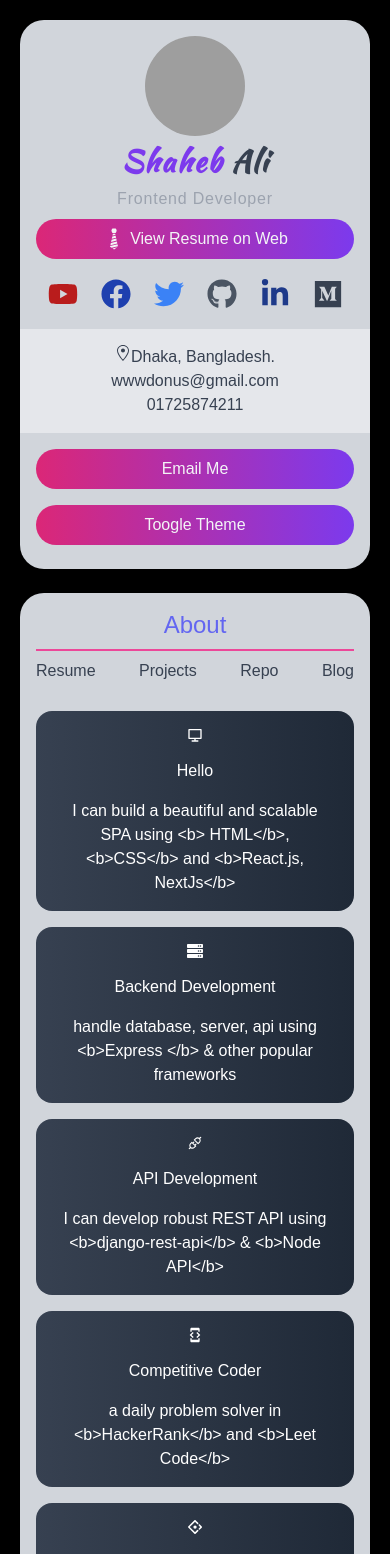
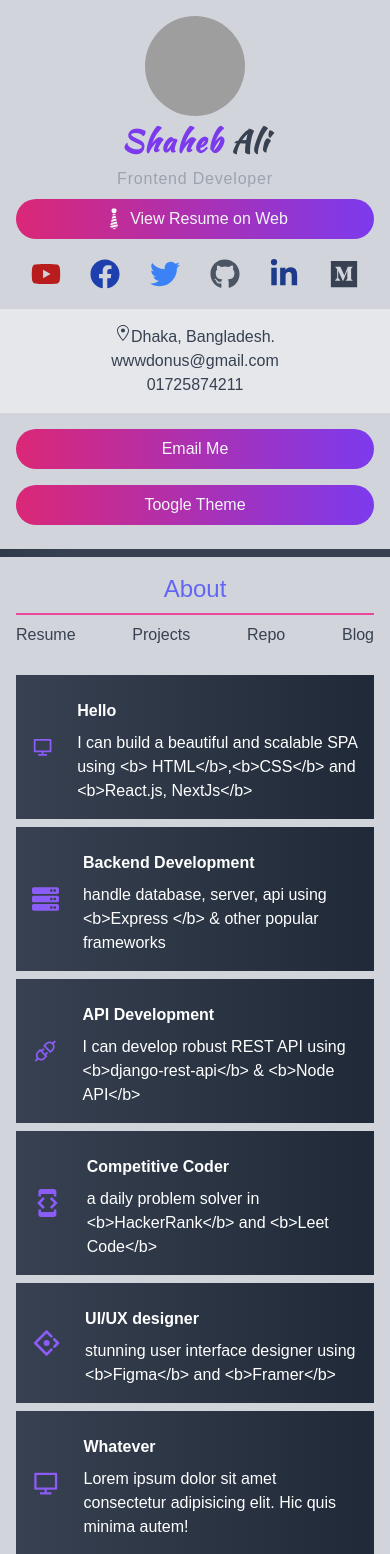
Before and after one commit to systembugbd/programmer-profile, a Next.js app: page / in a window 390 px wide. Shown: the top 1554 px of the page. Built offline with nearby package versions, Linux system fonts and the light colour scheme; grey boxes are pictures that could not be loaded.

Commit message:
about page icon and card styling fix

```diff
--- a/Components/ServiceCard.tsx
+++ b/Components/ServiceCard.tsx
@@ -5,10 +5,12 @@ const ServiceCard: FunctionComponent<{ service: MyService }> = ({
   service: { Icon, title, disc },
 }) => {
   return (
-    <div className="flex flex-col items-center justify-center px-6 py-4 text-white rounded-2xl bg-gradient-to-r from-gray-700 to-gray-800">
-      <Icon />
-      <h3 className="py-4">{title}</h3>
-      <p>{disc}</p>
+    <div className="flex flex-row items-center justify-start px-4 py-4 text-left text-white md:flex-col lg:flex-row md:rounded-2xl lg:rounded-2xl bg-gradient-to-r from-gray-700 to-gray-800">
+      <Icon className="text-purple-500 w-14 h-14 md:w-6 md:h-6 lg:w-16 lg:h-16 xl:w-7 xl:h-7 hover:text-purple-500 " />
+      <div className="flex flex-col pl-6 md:pl-0 lg:pl-6">
+        <h3 className="py-2 font-bold">{title}</h3>
+        <p>{disc}</p>
+      </div>
     </div>
   );
 };
--- a/pages/_app.tsx
+++ b/pages/_app.tsx
@@ -11,11 +11,11 @@ function MyApp({ Component, pageProps }) {
           FrontEnd Developer - JavaScript, React, NextJs, Tailwind, SCSS
         </title>
       </Head>
-      <div className="grid grid-cols-12 gap-6 px-5 my-5 lg:my-14 lg:px-20 xl:px-48">
-        <div className="col-span-12 p-4 overflow-hidden text-center bg-gray-300 md:col-span-4 xl:px-5 2xl:px-10 lg:px-5 lg:my-20 lg:col-span-4 xl:col-span-3 rounded-3xl">
+      <div className="grid grid-cols-12 gap-2 lg:my-14 lg:px-20 xl:px-48 md:gap-2 md:px-2 md:my-2 lg:gap-6 lg:px-5 lg:my-5">
+        <div className="col-span-12 p-4 overflow-hidden text-center bg-gray-300 md:col-span-4 xl:px-5 2xl:px-10 lg:px-5 lg:my-20 lg:col-span-4 xl:col-span-3 md:rounded-3xl lg:rounded-3xl">
           <Sidebar />
         </div>
-        <div className="col-span-12 p-4 px-4 text-center bg-gray-300 lg:px-10 md:col-span-8 lg:my-20 lg:col-span-8 xl:col-span-9 rounded-3xl">
+        <div className="col-span-12 p-4 px-4 text-center bg-gray-300 lg:px-6 md:col-span-8 lg:my-20 lg:col-span-8 xl:col-span-9 md:rounded-3xl lg:rounded-3xl">
           <Navbar />
           <Component {...pageProps} />
         </div>
--- a/pages/index.tsx
+++ b/pages/index.tsx
@@ -3,7 +3,7 @@ import ServiceCard from "../Components/ServiceCard";
 
 const index = () => {
   return (
-    <div className="grid grid-cols-1 gap-4 mt-3 md:grid-cols-2 lg:grid-cols-2">
+    <div className="grid grid-cols-1 gap-2 mt-3 lg:gap-4 md:gap-4 md:grid-cols-2 lg:grid-cols-2">
       {services.map((service, key) => (
         <ServiceCard service={service} />
       ))}
--- a/styles/globals.css
+++ b/styles/globals.css
@@ -1,15 +1,14 @@
 @tailwind base;
 @tailwind components;
 @tailwind utilities;
-
 
 /**
 * TODO: Need to implement Tailwind SCSS for body
 */
 
-body{
-  background-color:#000000;
-  font-family:sans-serif;
-  color:rgba(55, 65, 81, 100%);
-
+body {
+  background: linear-gradient(100deg, #25303f, #374151 25%);
+  font-family: sans-serif;
+  color: rgba(55, 65, 81, 100%);
+  min-height: 100vh;
 }
--- a/tailwind.config.js
+++ b/tailwind.config.js
@@ -1,14 +1,14 @@
 module.exports = {
-  purge: ['./pages/**/*.tsx', './components/**/*.tsx'],
+  purge: ["./pages/**/*.tsx", "./components/**/*.tsx"],
   darkMode: false, // or 'media' or 'class'
   theme: {
     extend: {},
     fontFamily: {
-      "Kaushan":["Kaushan Script"]
+      Kaushan: ["Kaushan Script"],
     },
   },
   variants: {
     extend: {},
   },
   plugins: [],
-}
+};
```
